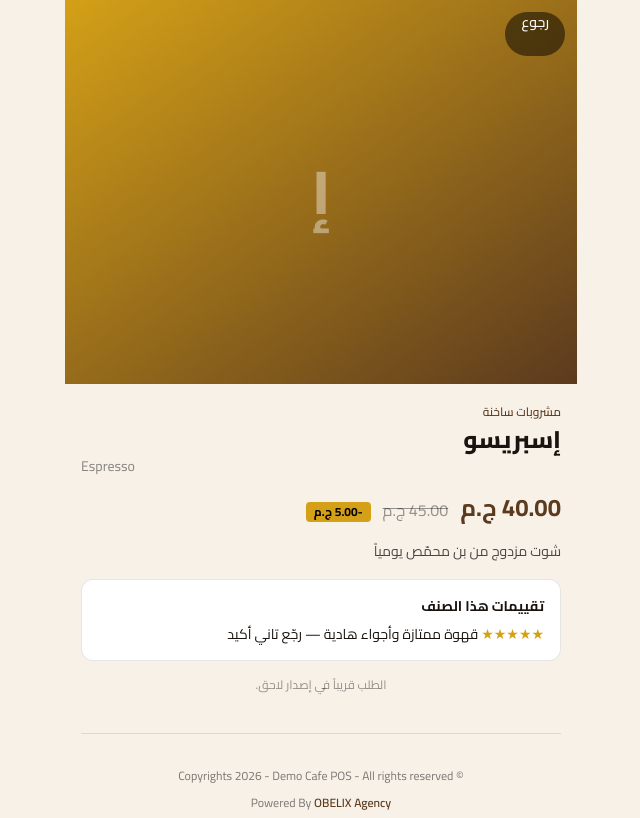
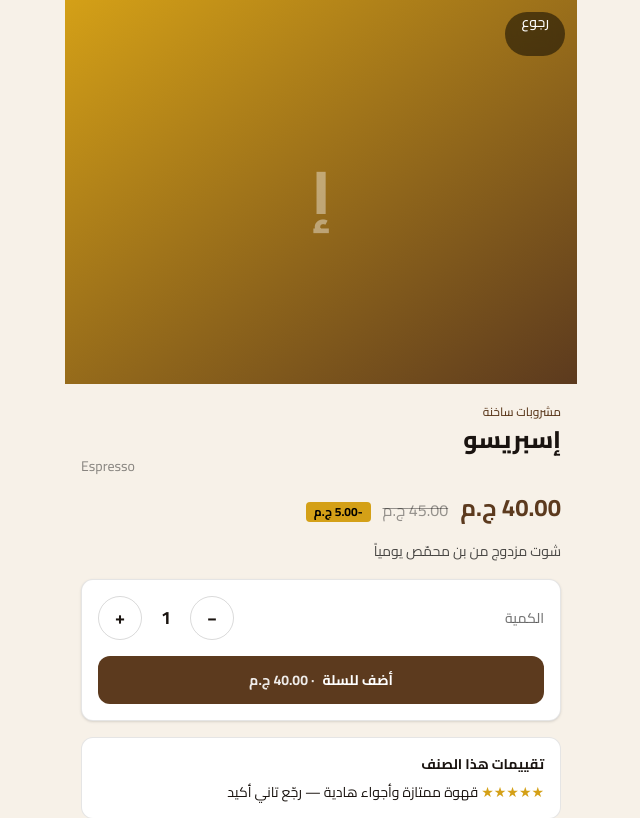
Before and after one commit to obelixagency/OBELIX-Menu, a Next.js app in the folder packages/client-template/: page /item/p1 in a window 1280 px wide. Shown: the top 818 px of the page, without its empty margins (319-959 px from the left). Built offline with nearby package versions, Linux system fonts and the light colour scheme.

Commit message:
fix(client): enable ordering from product detail page
Add qty + add-to-cart and checkout on /item/[id] when orderFromMenu
is on; persist cart in sessionStorage across menu and item pages.

Co-authored-by: mohamedomando38 <mohamedomando38@gmail.com>

```diff
--- a/packages/client-template/src/app/item/[id]/page.tsx
+++ b/packages/client-template/src/app/item/[id]/page.tsx
@@ -1,6 +1,6 @@
 import Link from "next/link";
 import { notFound } from "next/navigation";
-import { readBrand } from "@/lib/brand";
+import { readBrand, defaultLocale } from "@/lib/brand";
 import {
   getCategory,
   getProduct,
@@ -11,9 +11,13 @@ import {
   resolveDiscount,
 } from "@/lib/types";
 import { formatPrice } from "@/lib/utils";
-import { defaultLocale } from "@/lib/brand";
 import { pickLocalized } from "@/lib/i18n";
+import {
+  isOrderingEnabled,
+  normalizeOrderingFeatures,
+} from "@/lib/extensions/ordering";
 import { PublicMenuFooter } from "@/components/menu/public-footer";
+import { ItemOrderPanel } from "@/components/menu/item-order-panel";
 
 type Ctx = { params: Promise<{ id: string }> };
 
@@ -29,6 +33,8 @@ export default async function ItemPage({ params }: Ctx) {
   const pricing = priceAfterDiscount(product.price, discount);
   const locale = defaultLocale(brand.languages);
   const currency = brand.currency || "EGP";
+  const features = normalizeOrderingFeatures(brand.extensions?.ordering);
+  const orderingOn = isOrderingEnabled(features);
   const title = pickLocalized(locale, product.name, product.nameEn);
   const desc = pickLocalized(
     locale,
@@ -125,6 +131,33 @@ export default async function ItemPage({ params }: Ctx) {
             <p className="text-sm leading-relaxed text-black/70">{desc}</p>
           )}
 
+          {orderingOn ? (
+            <ItemOrderPanel
+              locale={locale}
+              currency={currency}
+              maxItems={features.maxItemsPerOrder || 50}
+              tableOrdering={features.tableOrderingEnabled}
+              delivery={features.deliveryEnabled}
+              zonesEnabled={
+                features.tableOrderingEnabled && features.zonesIndoorOutdoor
+              }
+              guestNoteEnabled={features.guestNoteEnabled}
+              item={{
+                itemId: product.id,
+                name: product.name,
+                nameEn: product.nameEn,
+                unitPrice: pricing.final,
+                image: product.image,
+              }}
+            />
+          ) : (
+            <p className="text-center text-xs text-black/40">
+              {locale === "en"
+                ? "Ordering is not enabled for this menu."
+                : "الطلب من المنيو غير مفعّل لهذا العميل."}
+            </p>
+          )}
+
           {reviews.length > 0 && (
             <div className="rounded-xl border border-black/10 bg-white p-4">
               <h2 className="mb-2 text-sm font-bold">
@@ -143,13 +176,9 @@ export default async function ItemPage({ params }: Ctx) {
             </div>
           )}
 
-          <p className="text-center text-xs text-black/40">
-            {locale === "en"
-              ? "Ordering coming in a later release."
-              : "الطلب قريباً في إصدار لاحق."}
-          </p>
-
-          <PublicMenuFooter displayName={brand.displayName} locale={locale} />
+          <div className={orderingOn ? "pb-20" : undefined}>
+            <PublicMenuFooter displayName={brand.displayName} locale={locale} />
+          </div>
         </div>
       </div>
     </div>
--- a/packages/client-template/src/components/menu/cart-context.tsx
+++ b/packages/client-template/src/components/menu/cart-context.tsx
@@ -4,6 +4,7 @@ import {
   createContext,
   useCallback,
   useContext,
+  useEffect,
   useMemo,
   useState,
   type ReactNode,
@@ -31,6 +32,27 @@ type CartContextValue = {
 };
 
 const CartContext = createContext<CartContextValue | null>(null);
+const STORAGE_KEY = "obelix_menu_cart_v1";
+
+function readStoredLines(): CartLine[] {
+  if (typeof window === "undefined") return [];
+  try {
+    const raw = sessionStorage.getItem(STORAGE_KEY);
+    if (!raw) return [];
+    const parsed = JSON.parse(raw) as CartLine[];
+    if (!Array.isArray(parsed)) return [];
+    return parsed.filter(
+      (l) =>
+        l &&
+        typeof l.itemId === "string" &&
+        typeof l.name === "string" &&
+        Number(l.unitPrice) >= 0 &&
+        Number(l.qty) > 0
+    );
+  } catch {
+    return [];
+  }
+}
 
 export function CartProvider({
   children,
@@ -41,6 +63,21 @@ export function CartProvider({
 }) {
   const [lines, setLines] = useState<CartLine[]>([]);
   const [open, setOpen] = useState(false);
+  const [hydrated, setHydrated] = useState(false);
+
+  useEffect(() => {
+    setLines(readStoredLines());
+    setHydrated(true);
+  }, []);
+
+  useEffect(() => {
+    if (!hydrated) return;
+    try {
+      sessionStorage.setItem(STORAGE_KEY, JSON.stringify(lines));
+    } catch {
+      /* ignore quota */
+    }
+  }, [lines, hydrated]);
 
   const addItem = useCallback(
     (item: Omit<CartLine, "qty">, qty = 1) => {
--- /dev/null
+++ b/packages/client-template/src/components/menu/item-order-panel.tsx
@@ -0,0 +1,127 @@
+"use client";
+
+import { useState } from "react";
+import { formatPrice } from "@/lib/utils";
+import type { Locale } from "@/lib/i18n";
+import { CartProvider, useCart } from "@/components/menu/cart-context";
+import { CartCheckout } from "@/components/menu/cart-checkout";
+
+type Props = {
+  locale: Locale;
+  currency: string;
+  maxItems: number;
+  tableOrdering: boolean;
+  delivery: boolean;
+  zonesEnabled: boolean;
+  guestNoteEnabled: boolean;
+  item: {
+    itemId: string;
+    name: string;
+    nameEn?: string;
+    unitPrice: number;
+    image?: string | null;
+  };
+};
+
+export function ItemOrderPanel(props: Props) {
+  return (
+    <CartProvider maxItems={props.maxItems}>
+      <ItemOrderPanelInner {...props} />
+    </CartProvider>
+  );
+}
+
+function ItemOrderPanelInner({
+  locale,
+  currency,
+  tableOrdering,
+  delivery,
+  zonesEnabled,
+  guestNoteEnabled,
+  item,
+}: Props) {
+  const cart = useCart();
+  const [qty, setQty] = useState(1);
+  const ar = locale === "ar";
+
+  function add() {
+    cart.addItem(
+      {
+        itemId: item.itemId,
+        name: item.name,
+        nameEn: item.nameEn,
+        unitPrice: item.unitPrice,
+        image: item.image,
+      },
+      qty
+    );
+  }
+
+  return (
+    <>
+      <div className="rounded-xl border border-black/10 bg-white p-4 shadow-sm">
+        <div className="flex items-center justify-between gap-3">
+          <p className="text-sm font-medium text-black/55">
+            {ar ? "الكمية" : "Quantity"}
+          </p>
+          <div className="flex items-center gap-2">
+            <button
+              type="button"
+              className="flex h-11 w-11 items-center justify-center rounded-full border border-black/15 text-lg font-bold touch-manipulation"
+              onClick={() => setQty((q) => Math.max(1, q - 1))}
+              aria-label={ar ? "تقليل" : "Decrease"}
+            >
+              −
+            </button>
+            <span className="w-8 text-center text-lg font-bold tabular-nums">
+              {qty}
+            </span>
+            <button
+              type="button"
+              className="flex h-11 w-11 items-center justify-center rounded-full border border-black/15 text-lg font-bold touch-manipulation"
+              onClick={() => setQty((q) => Math.min(99, q + 1))}
+              aria-label={ar ? "زيادة" : "Increase"}
+            >
+              +
+            </button>
+          </div>
+        </div>
+
+        <button
+          type="button"
+          onClick={add}
+          className="mt-4 flex h-12 w-full items-center justify-center gap-2 rounded-xl text-sm font-bold text-white touch-manipulation"
+          style={{ background: "var(--brand-primary)" }}
+        >
+          {ar ? "أضف للسلة" : "Add to cart"}
+          <span className="opacity-90">
+            · {formatPrice(item.unitPrice * qty, currency, locale)}
+          </span>
+        </button>
+      </div>
+
+      {cart.count > 0 && (
+        <button
+          type="button"
+          onClick={() => cart.setOpen(true)}
+          className="fixed bottom-4 start-4 end-4 z-40 mx-auto flex h-14 max-w-md items-center justify-between rounded-2xl px-5 font-bold text-white shadow-lg touch-manipulation"
+          style={{ background: "var(--brand-primary)" }}
+        >
+          <span>
+            {ar ? `السلة · ${cart.count}` : `Cart · ${cart.count}`}
+          </span>
+          <span>{formatPrice(cart.subtotal, currency, locale)}</span>
+        </button>
+      )}
+
+      <CartCheckout
+        locale={locale}
+        currency={currency}
+        tableOrdering={tableOrdering}
+        delivery={delivery}
+        zonesEnabled={zonesEnabled}
+        guestNoteEnabled={guestNoteEnabled}
+      />
+    </>
+  );
+}
```
